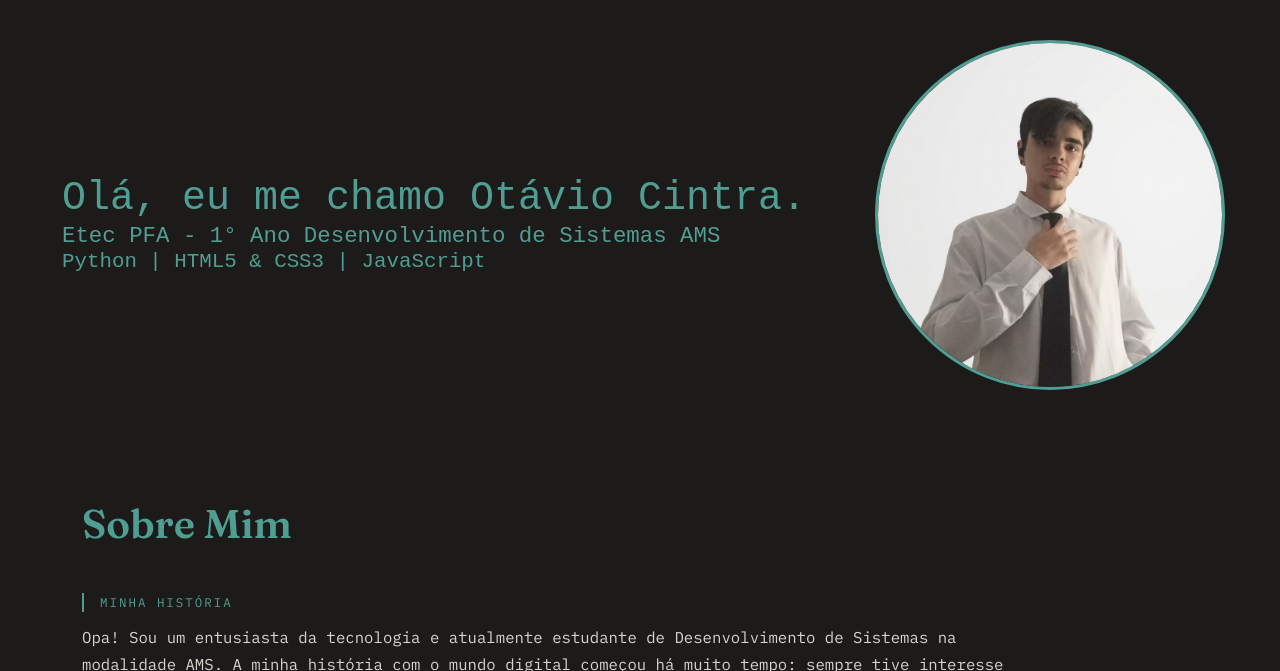
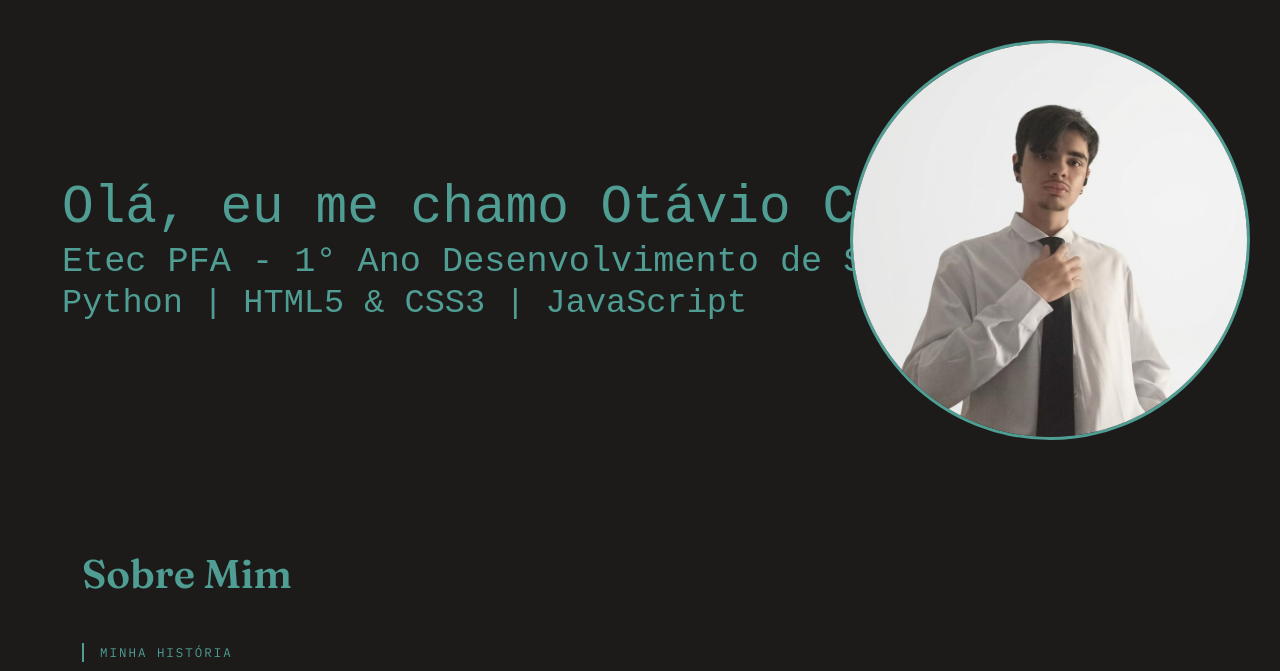
Before and after one commit to otavioscintra/portfolio, a plain HTML site: page index.html in a window 1280 px wide. Shown: the part 74-745 px from the top of the page. Drawn offline with nearby package versions, Linux system fonts and the light colour scheme.

Commit message:
Update style.css

```diff
--- a/style.css
+++ b/style.css
@@ -95,8 +95,8 @@ body {
 }
 
 .foto-perfil {
-  width: 350px;
-  height: 350px;
+  width: 400px;
+  height: 400px;
   border-radius: 50%;
   object-fit: cover;
   border: 3px solid #4F9D93;
@@ -115,19 +115,19 @@ body {
 
 .Apresentacao h2 {
   animation: digitar1 1.2s steps(30, end) forwards;
-  font-size: 2.5rem;
+  font-size: 3.3rem;
   margin: 20px 0 0 25px;
 }
 
 .Apresentacao h3 {
   animation: digitar2 1.5s steps(45, end) forwards;
-  font-size: 1.4rem;
+  font-size: 2.2rem;
   margin: 0 0 0 25px;
 }
 
 .Apresentacao h4 {
   animation: digitar3 1.1s steps(30, end) forwards;
-  font-size: 1.3rem;
+  font-size: 2.1rem;
   margin: 0 0 0 25px;
 }
 
```
